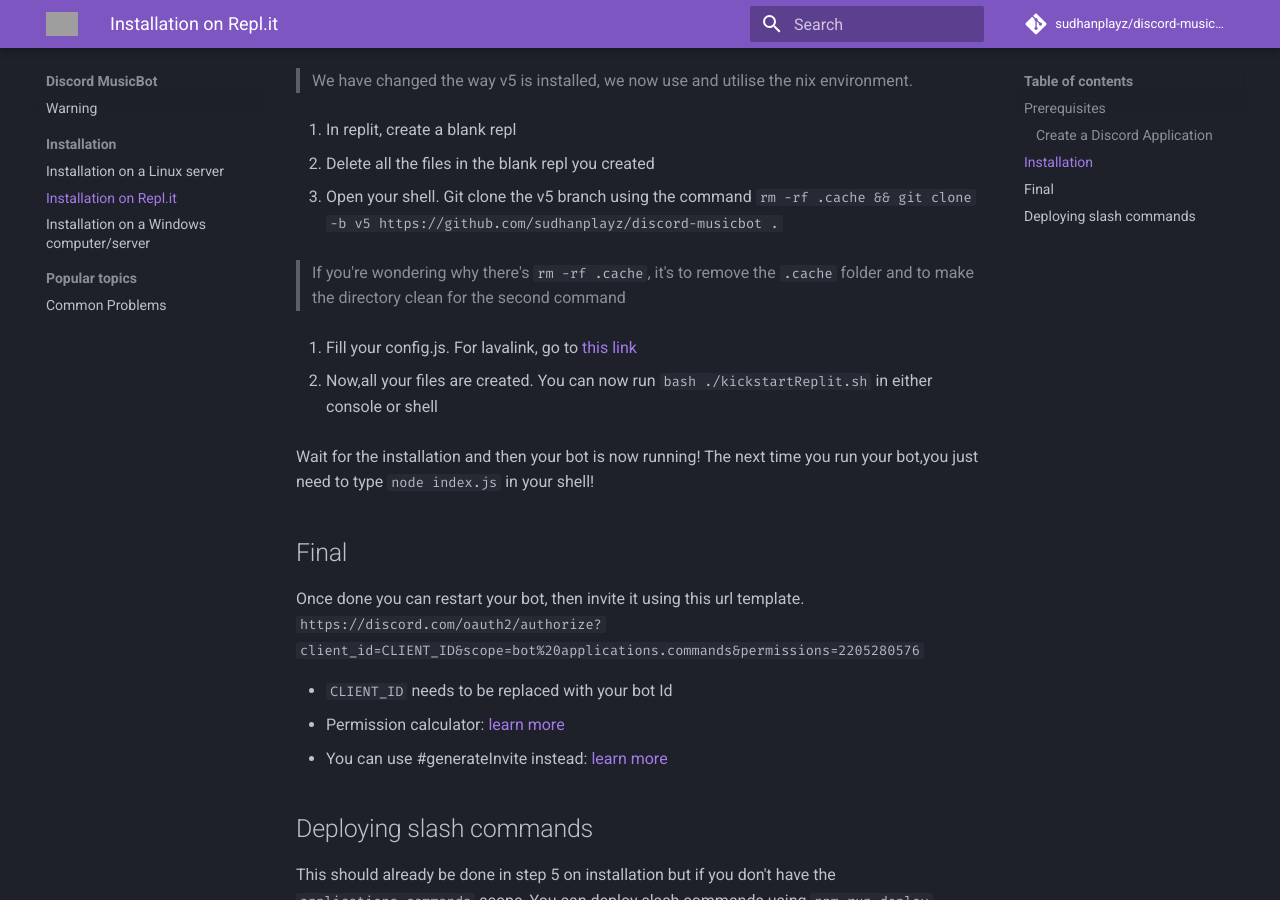
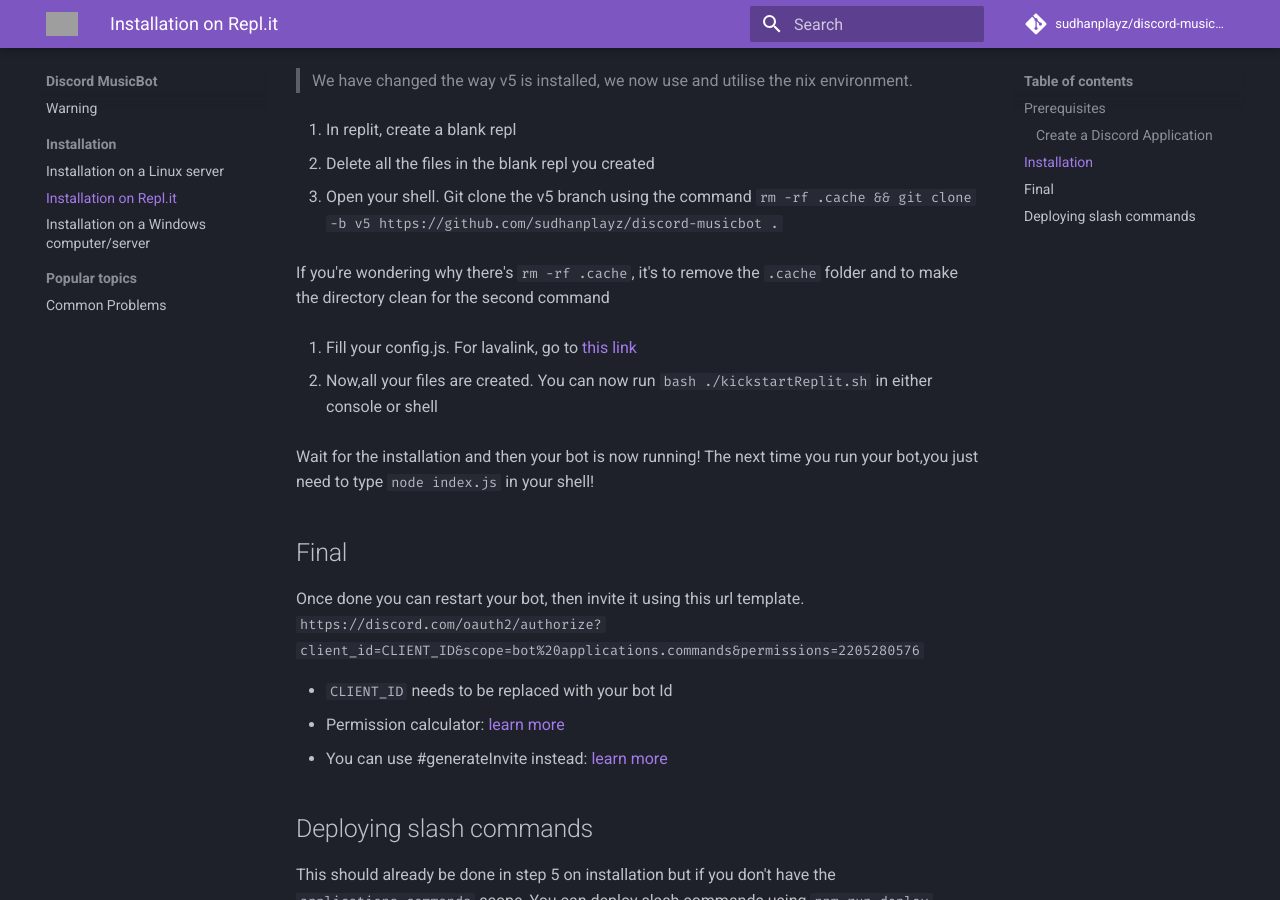
Before and after one commit to SudhanPlayz/Discord-MusicBot, an MkDocs documentation site: the page built from docs/installation/replit.md, in a window 1280 px wide and 900 px high, scrolled down 484 px. Built offline with MkDocs 1.6.1 and Material for MkDocs 9.7.7, drawn with Linux system fonts in a browser that asks for light colours; comment, search, counter and statistics services are not loaded; grey boxes are pictures that could not be loaded.

Commit message:
Silly mistake

```diff
--- a/docs/installation/replit.md
+++ b/docs/installation/replit.md
@@ -21,7 +21,7 @@
 
 1. Open your shell. Git clone the v5 branch using the command `rm -rf .cache && git clone -b v5 https://github.com/sudhanplayz/discord-musicbot .`
 
-> If you're wondering why there's `rm -rf .cache`, it's to remove the `.cache` folder and to make the directory clean for the second command
+If you're wondering why there's `rm -rf .cache`, it's to remove the `.cache` folder and to make the directory clean for the second command
 
 1. Fill your config.js. For lavalink, go to [this link](https://lavalink-list.darrennathanael.com)
 
```
